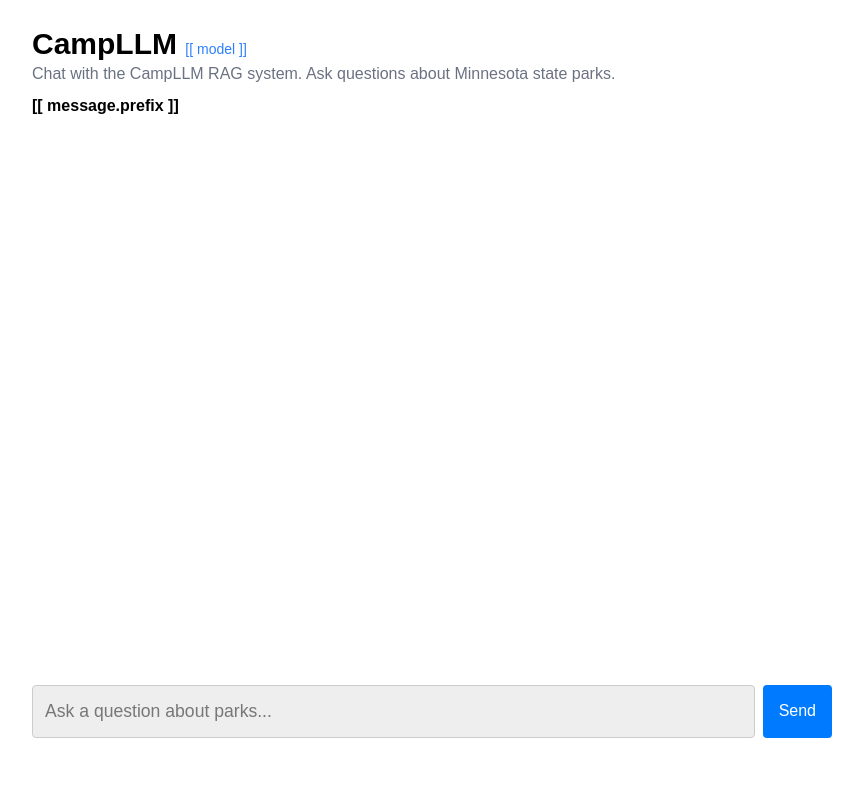
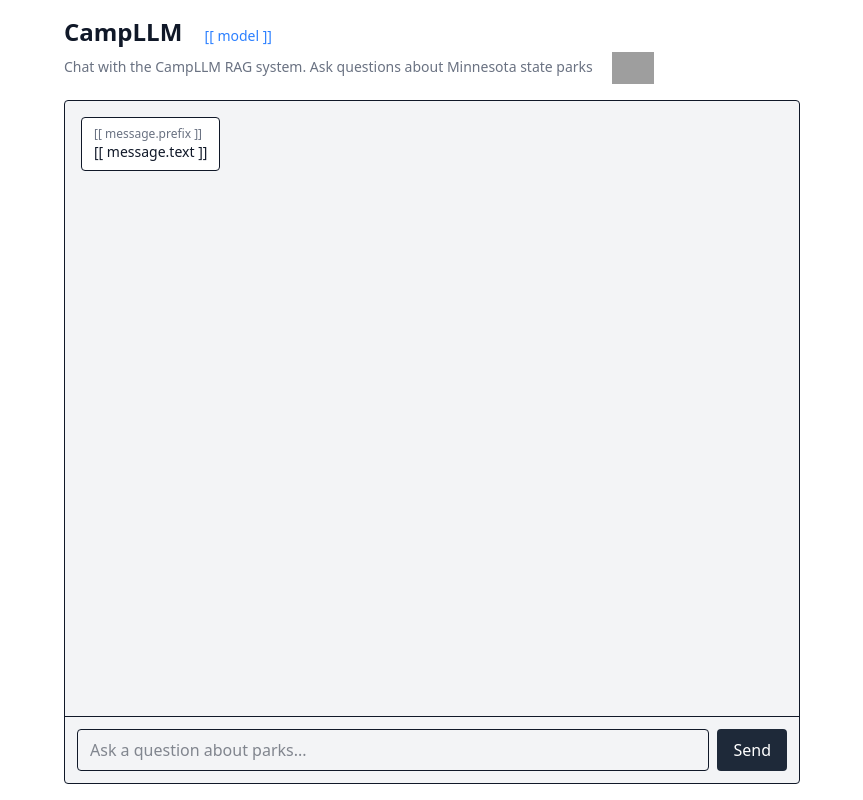
Before and after one commit to lukfd/campllm, a FastAPI app: page / in a window 1280 px wide. Shown: the whole page, without its empty margins (208-1071 px from the left). Run offline with FastAPI, Linux system fonts and the light colour scheme; some libraries are stand-ins or nearby versions; grey boxes are pictures that could not be loaded.

Commit message:
Refactor page.
Co-authored-by: Copilot <copilot@github.com>

```diff
--- a/src/api/templates/index.html
+++ b/src/api/templates/index.html
@@ -1,97 +1,43 @@
 <!DOCTYPE html>
 <html lang="en">
+
 <head>
     <meta charset="UTF-8">
     <meta name="viewport" content="width=device-width, initial-scale=1.0">
-    <title>CampLLM RAG</title>
+    <title>CampLLM</title>
     <script src="https://unpkg.com/vue@3/dist/vue.global.prod.js"></script>
     <script src="https://cdn.jsdelivr.net/npm/marked/marked.min.js"></script>
     <script src="https://cdn.jsdelivr.net/npm/dompurify@2.4.0/dist/purify.min.js"></script>
     <script src="https://cdn.jsdelivr.net/npm/@tailwindcss/browser@4"></script>
-    <style>
-        body {
-            font-family: sans-serif;
-            background-color: white;
-            margin: 0;
-            padding: 2%;
-            display: flex;
-            justify-content: center;
-        }
-        #app {
-            width: 80%;
-            max-width: 800px;
-            display: flex;
-            flex-direction: column;
-            height: 90vh;
-        }
-        #chat-history {
-            flex-grow: 1;
-            overflow-y: auto;
-            padding: 1% 0;
-        }
-        #input-area {
-            display: flex;
-            padding: 1% 0;
-        }
-        input {
-            flex-grow: 1;
-            padding: 1.5%;
-            font-size: 1.1em;
-            border: 1px solid #ccc;
-            border-radius: 4px;
-            background-color: #eeeeee;
-        }
-        button {
-            padding: 1% 2%;
-            border: none;
-            background-color: #007bff;
-            color: white;
-            border-radius: 4px;
-            margin-left: 1%;
-            cursor: pointer;
-        }
-        .user-message {
-            text-align: right;
-            margin-bottom: 1%;
-        }
-        .bot-message {
-            text-align: left;
-            margin-bottom: 1%;
-            color: #333;
-            white-space: pre-wrap; /* This will respect newlines */
-        }
-        .error-message {
-            text-align: left;
-            margin-bottom: 1%;
-            color: #7a0b0b;
-            background-color: #fff4f4;
-            border-left: 4px solid #f44336;
-            padding: 8px 12px;
-            white-space: pre-wrap;
-        }
-    </style>
 </head>
-<body>
-    <div id="app">
-        <p class="text-3xl font-bold">CampLLM <span class="text-sm font-normal text-blue-500">[[ model ]]</span></p>
-        <p class="text-md text-gray-500">Chat with the CampLLM RAG system. Ask questions about Minnesota state parks.</p>
-        <div id="chat-history">
-            <div v-for="message in messages" :class="message.sender === 'user' ? 'user-message' : (message.type === 'error' ? 'error-message' : 'bot-message')">
-                <b>[[ message.prefix ]]</b>
-                <template v-if="message.html">
-                    <div v-html="message.html"></div>
-                </template>
-                <template v-else>
-                    [[ message.text ]]
-                </template>
+
+<body class="min-h-screen bg-white text-gray-900">
+    <div id="app" class="mx-auto flex min-h-screen max-w-3xl flex-col p-4">
+        <h1 class="text-2xl font-semibold">CampLLM <span class="text-sm font-normal text-blue-500 pl-4">[[ model ]]</span></h1>
+        <p class="mt-1 text-sm text-gray-500">Chat with the CampLLM RAG system. Ask questions about Minnesota state parks <img src="https://cdn3.emoji.gg/emojis/98422-minnesota.png" alt="Minnesota" class="inline-block h-[2.25em] w-auto pl-4"></p>
+
+        <div class="mt-4 flex flex-1 flex-col rounded border bg-gray-100">
+            <div id="chat-history" class="flex-1 overflow-y-auto p-4">
+                <div v-for="message in messages" :class="message.sender === 'user' ? 'text-right' : ''">
+                    <div class="mb-3 inline-block max-w-[85%] rounded border bg-white px-3 py-2 text-sm" :class="message.sender === 'user' ? 'bg-gray-50' : (message.type === 'error' ? 'bg-red-50' : '')">
+                        <div class="text-xs text-gray-500">[[ message.prefix ]]</div>
+                        <div v-if="message.html" v-html="message.html"></div>
+                        <div v-else>[[ message.text ]]</div>
+                    </div>
+                </div>
+                <div id="chat-end"></div>
             </div>
-        </div>
-        <div id="input-area">
-            <input type="text" v-model="question" @keyup.enter="askQuestion" placeholder="Ask a question about parks...">
-            <button @click="askQuestion">Send</button>
+
+            <div class="border-t p-3">
+                <div class="flex gap-2">
+                    <input type="text" v-model="question" @keyup.enter="askQuestion" placeholder="Ask a question about parks..." class="flex-1 rounded border px-3 py-2">
+                    <button @click="askQuestion" class="rounded bg-gray-800 px-4 py-2 text-white">Send</button>
+                </div>
+            </div>
         </div>
     </div>
 
     <script src="static/chat.js"></script>
 </body>
+
 </html>
```
Also changed, not shown: src/api/templates/chat.js (+13 -5 lines).
